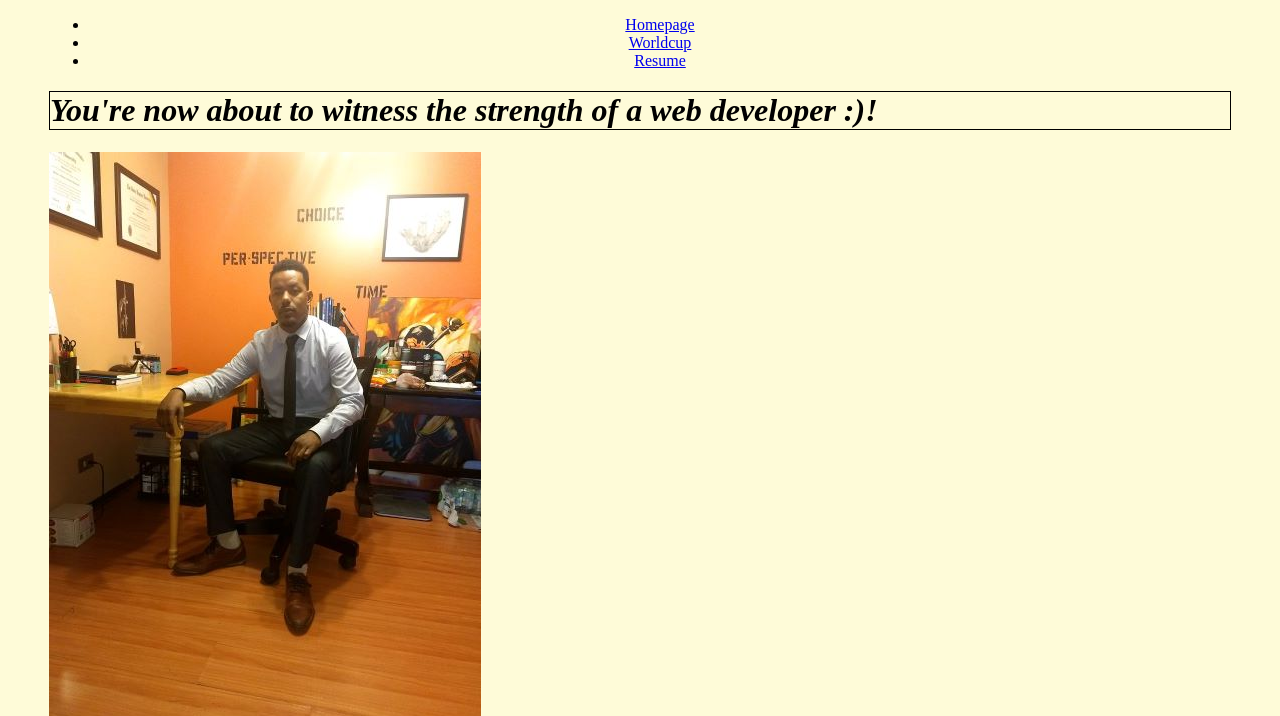
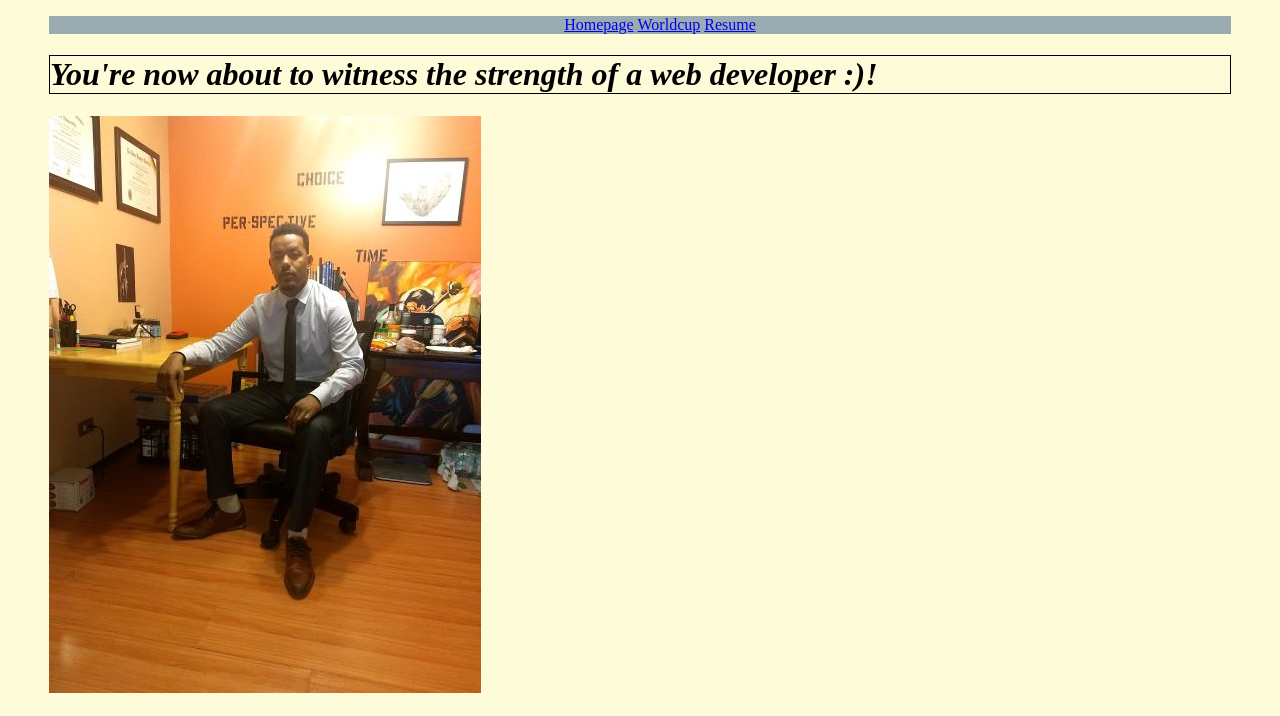
Before and after one commit to ddenekew/Project-2, a plain HTML site: page index.html in a window 1280 px wide. Shown: the top 716 px of the page. Drawn offline with Linux system fonts and the light colour scheme.

Commit message:
Update css/style.css

```diff
--- a/css/style.css
+++ b/css/style.css
@@ -21,8 +21,11 @@ h1, h2, h3,h5{
 
 #nav{
   text-align: center;
+  text-decoration: none;
+  background-color: #9BABB2;
+}
+#nav li{
   display: inline;
-  text-decoration: none;
 }
 
 #nav li a:hover {
```
